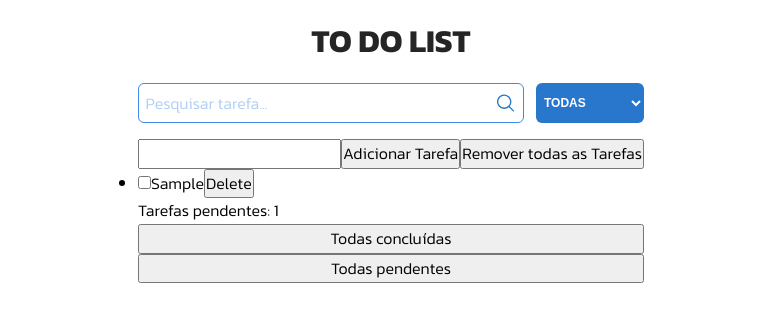
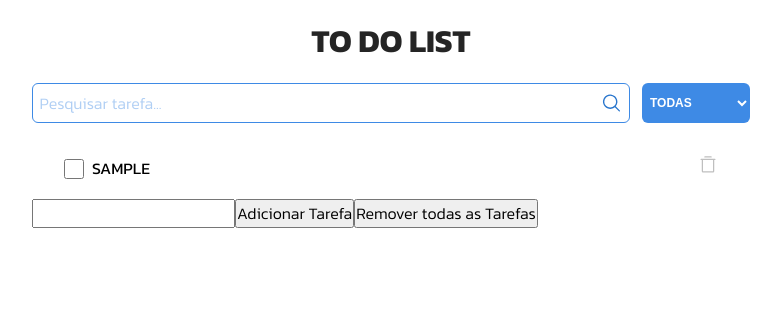
Before and after one commit to gabrielbuttendorf/to-do-list, a React (Vite) app: page / in a window 1280 px wide. Both pictures are taken after typing "Sample" into the empty fields and a click on the button "Adicionar Tarefa". Shown: the top 322 px of the page, without its empty margins (249-1030 px from the left). Built offline with nearby package versions, Linux system fonts and the light colour scheme.

Commit message:
style of task list

```diff
--- a/src/App.jsx
+++ b/src/App.jsx
@@ -134,16 +134,7 @@ const App = () => {
         </select>
       </div>
 
-      <FormularioTarefa
-        input={input}
-        inputRef={inputElement}
-        onChange={handleChange}
-        onEnter={handlePressEnter}
-        onAdicionar={adicionarTarefa}
-        onRemover={removerTodasTarefas}
-      />
-
-      <ul>
+      <ul className={styles.tarefaItemWrapper}>
         {tarefasExibir.map((tarefa) => (
           <TarefaItem
             key={tarefa.nome}
@@ -154,13 +145,22 @@ const App = () => {
         ))}
       </ul>
 
+      <FormularioTarefa
+        input={input}
+        inputRef={inputElement}
+        onChange={handleChange}
+        onEnter={handlePressEnter}
+        onAdicionar={adicionarTarefa}
+        onRemover={removerTodasTarefas}
+      />
+{/*
       <p>Tarefas pendentes: {tarefasPendentes}</p>
       <button onClick={() => atualizaStatusTarefa(true)}>
         Todas concluídas
       </button>
       <button onClick={() => atualizaStatusTarefa(false)}>
         Todas pendentes
-      </button>
+      </button> */}
     </main>
   );
 };
--- a/src/App.module.css
+++ b/src/App.module.css
@@ -1,6 +1,8 @@
 main {
   display: grid;
-  justify-content: center;
+  max-width: 46.875rem;
+  margin: 0 auto;
+  padding: 0 1rem;
 }
 
 .title {
@@ -19,6 +21,7 @@ main {
 }
 
 .search {
+  display: block;
   position: relative;
 }
 
@@ -54,7 +57,7 @@ main {
 
 .searchWrapper > select {
   border-radius: 6px;
-  background: var(--blue-600);
+  background: var(--blue-500);
   color: var(--white);
   font-size: 0.75rem;
   font-weight: bold;
@@ -63,3 +66,28 @@ main {
   border: none;
   outline: none;
 }
+
+.tarefaItemWrapper {
+  padding: 1rem 2rem;
+  display: grid;
+  gap: 0.875rem;
+}
+
+.modalButton {
+  width: 3rem;
+  height: 3rem;
+  border-radius: 50%;
+  border: none;
+  background: var(--blue-400);
+  cursor: pointer;
+  transition: background .1s, box-shadow .1s;
+
+  position: fixed;
+  right: 2rem;
+  bottom: 2rem;
+}
+
+.modalButton:hover {
+  background: var(--blue-500);
+  box-shadow: 0 0 8px 0 var(--blue-400);
+}
--- a/src/components/TarefaItem.jsx
+++ b/src/components/TarefaItem.jsx
@@ -1,13 +1,18 @@
 import React from 'react';
+import styles from './TarefaItem.module.css';
+import { TrashSimpleIcon } from '@phosphor-icons/react';
 
 const TarefaItem = ({ tarefa, onCheck, onDeletar }) => {
   return (
     <li
+      className={styles.tarefaItem}
       key={tarefa.nome}
       data-nome={tarefa.nome}
       style={tarefa.isConcluida ? { textDecoration: 'line-through' } : null}
     >
+      <label className={styles.inputLabel}>
         <input
+          id="input"
           type="checkbox"
           name={tarefa.nome}
           checked={tarefa.isConcluida}
@@ -15,8 +20,11 @@ const TarefaItem = ({ tarefa, onCheck, onDeletar }) => {
         />
 
         {tarefa.nome}
+      </label>
 
-      <button onClick={onDeletar}>Delete</button>
+      <button className={styles.deleteButton} onClick={onDeletar}>
+        <TrashSimpleIcon size={20} />
+      </button>
     </li>
   );
 };
--- /dev/null
+++ b/src/components/TarefaItem.module.css
@@ -0,0 +1,46 @@
+.tarefaItem {
+  list-style: none;
+  display: flex;
+  justify-content: space-between;
+  align-items: center;
+}
+
+.tarefaItem + .tarefaItem {
+  border-top: 1px solid var(--blue-200);
+  padding-top: 0.875rem;
+}
+
+.inputLabel {
+  display: flex;
+  align-items: center;
+  gap: 0.5rem;
+  text-transform: uppercase;
+  font-weight: 400;
+  cursor: pointer;
+}
+
+.checkboxAndText input:checked + label {
+  opacity: 0.5;
+}
+
+.tarefaItem input {
+  width: 1.25rem;
+  height: 1.25rem;
+}
+
+.deleteButton {
+  background: transparent;
+  border: none;
+  cursor: pointer;
+  color: var(--gray-300);
+
+  transition: color .1s;
+}
+
+.deleteButton:hover {
+  color: var(--red);
+}
+
+.deleteButton svg {
+  pointer-events: none;
+}
--- a/src/global.css
+++ b/src/global.css
@@ -1,6 +1,17 @@
 :root {
   --white: #FFF;
   --black: #252525;
+
+  --gray-100: #f2f2f2;
+  --gray-200: #d9d9d9;
+  --gray-300: #bfbfbf;
+  --gray-400: #a6a6a6;
+  --gray-500: #8c8c8c;
+  --gray-600: #737373; /* cor base */
+  --gray-700: #5c5c5c;
+  --gray-800: #454545;
+  --gray-900: #2e2e2e;
+
   --blue-100: #D6E6F9;
   --blue-200: #B0CFF4;
   --blue-300: #8AB8EF;
@@ -10,6 +21,8 @@
   --blue-700: #2161A7;
   --blue-800: #194C81;
   --blue-900: #12365B;
+
+  --red: #E50000;
 }
 
 * {
```
Lines whose indentation alone changed are shown as unchanged.
